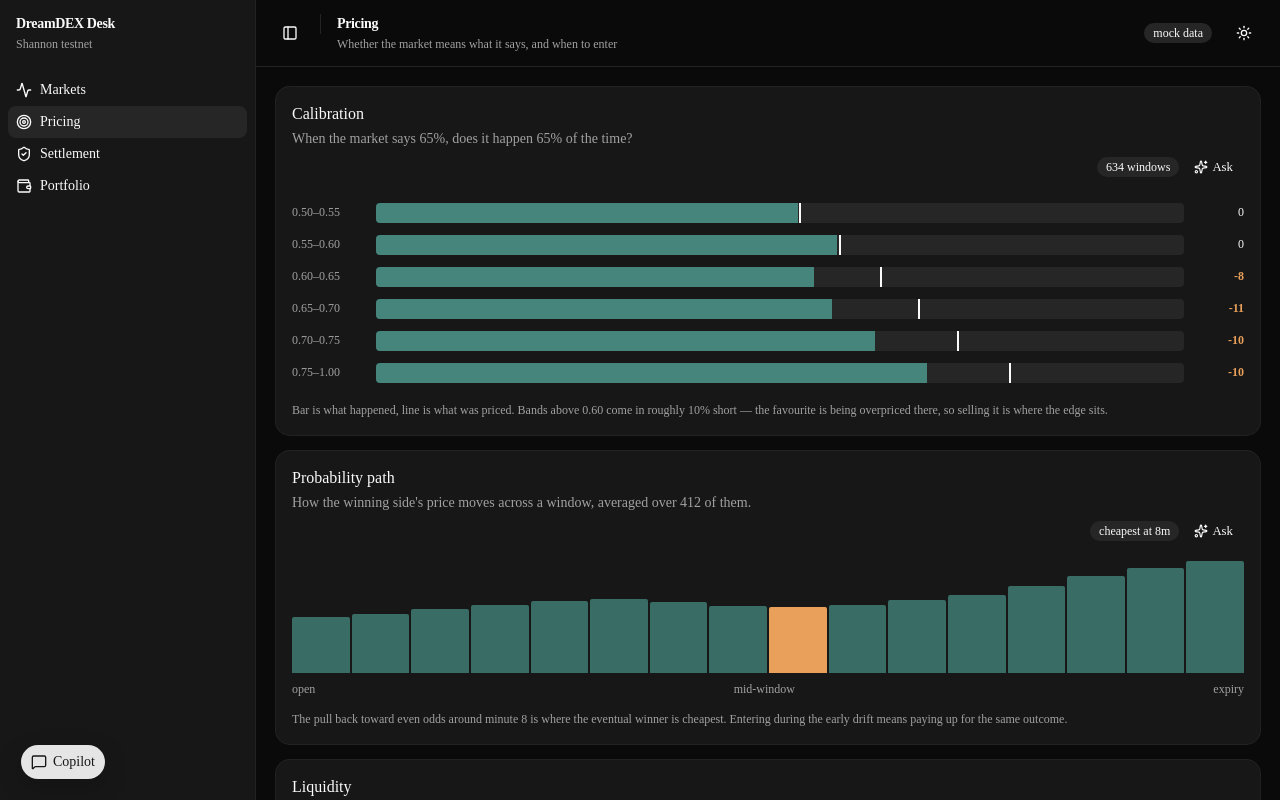
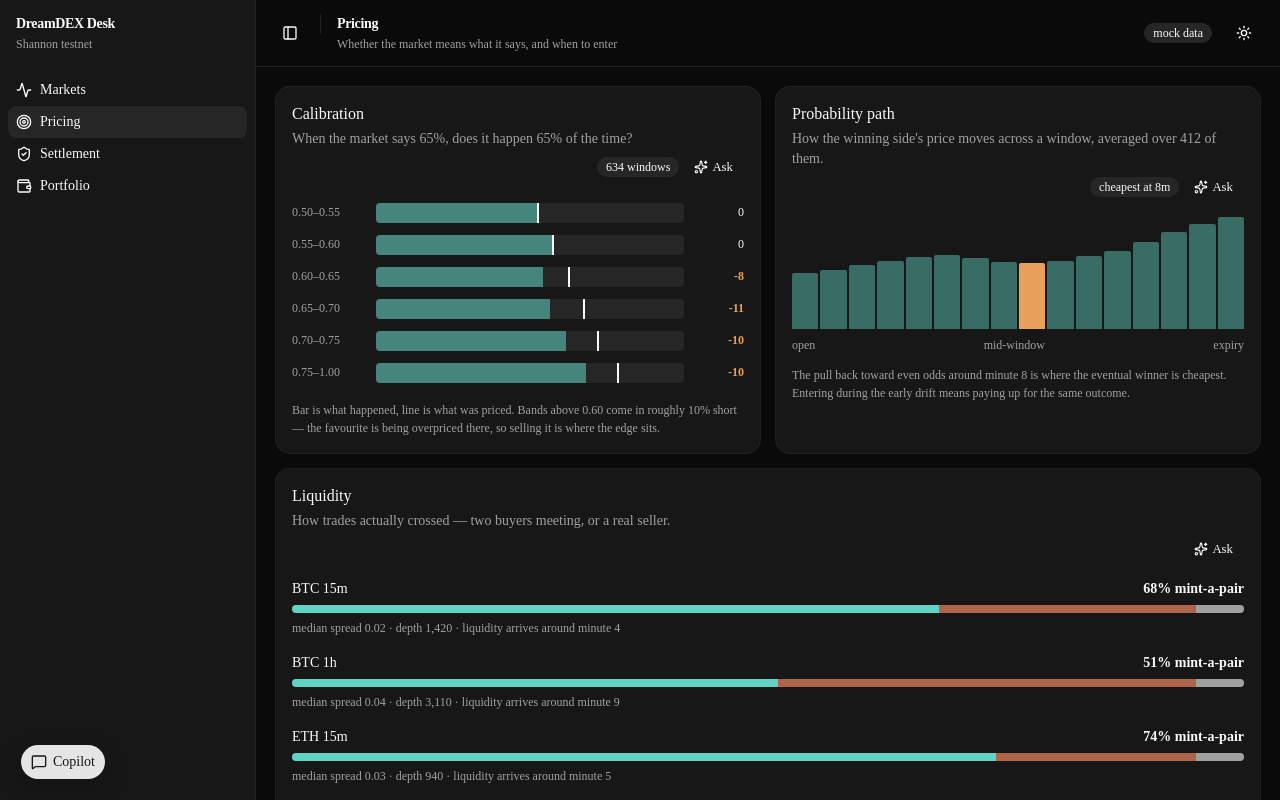
Before and after one commit to FlemingJohn/dreamdex-desk, a Next.js app: page /pricing in a window 1280 px wide. Built offline with nearby package versions, Linux system fonts and the light colour scheme.

Commit message:
pair calibration with the probability path

```diff
--- a/app/(desk)/pricing/page.tsx
+++ b/app/(desk)/pricing/page.tsx
@@ -2,11 +2,18 @@ import { CalibrationPanel } from "@/components/dashboard/CalibrationPanel";
 import { LiquidityPanel } from "@/components/dashboard/LiquidityPanel";
 import { ProbabilityPathPanel } from "@/components/dashboard/ProbabilityPathPanel";
 
+/**
+ * Calibration and the probability path are read together — one says whether a
+ * price is fair, the other says when to take it — so they sit side by side.
+ * Liquidity answers a separate question and gets its own width.
+ */
 export default function PricingPage() {
   return (
     <>
-      <CalibrationPanel />
-      <ProbabilityPathPanel />
+      <div className="panel-pair">
+        <CalibrationPanel />
+        <ProbabilityPathPanel />
+      </div>
       <LiquidityPanel />
     </>
   );
```
